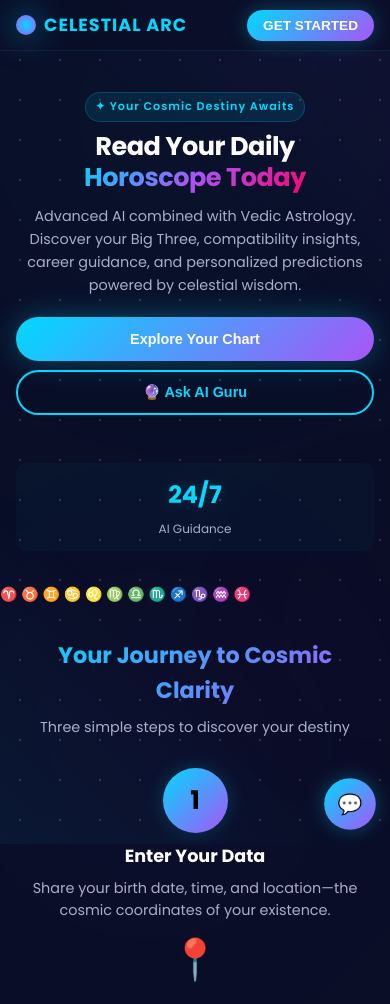
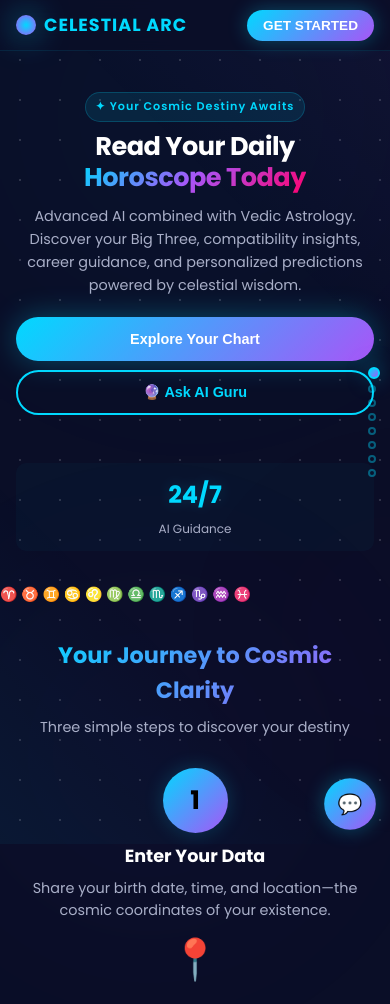
Before and after one commit to Whitedevil87/astrology-app, a Flask app: page / in a window 390 px wide. Shown: the top 1004 px of the page. Run offline with Flask 3, Linux system fonts and the light colour scheme.

Commit message:
feat: transform landing page to premium slide-based scroll experience with fullscreen sections and smooth navigation

```diff
--- a/static/css/landing.css
+++ b/static/css/landing.css
@@ -33,6 +33,28 @@ body {
     color: var(--color-text);
     line-height: 1.6;
     overflow-x: hidden;
+}
+
+/* ============================================
+   SLIDE SCROLL STYLES
+   ============================================ */
+
+.slide-scroll-container {
+    scroll-snap-type: y mandatory;
+    overflow-y: scroll;
+    height: 100vh;
+}
+
+.slide-scroll-container section,
+.slide-scroll-container .zodiac-strip,
+.slide-scroll-container .footer,
+.slide-scroll-container > div[id^="how"],
+.slide-scroll-container > div[id^="features"],
+.slide-scroll-container > div[id^="testimonials"],
+.slide-scroll-container > div[id^="faq"],
+.slide-scroll-container > div[id^="final"] {
+    scroll-snap-align: start;
+    scroll-snap-stop: always;
 }
 
 /* ============================================
@@ -997,6 +1019,46 @@ body {
 }
 
 /* ============================================
+   SLIDE INDICATORS
+   ============================================ */
+
+.slide-indicators {
+    position: fixed;
+    right: 30px;
+    top: 50%;
+    transform: translateY(-50%);
+    z-index: 999;
+    display: flex;
+    flex-direction: column;
+    gap: 12px;
+}
+
+.slide-indicator-dot {
+    width: 12px;
+    height: 12px;
+    border-radius: 50%;
+    border: 2px solid rgba(0, 217, 255, 0.4);
+    background: transparent;
+    cursor: pointer;
+    transition: all 0.3s ease;
+    padding: 0;
+}
+
+.slide-indicator-dot:hover {
+    border-color: var(--color-primary);
+    width: 14px;
+    height: 14px;
+}
+
+.slide-indicator-dot.active {
+    background: linear-gradient(135deg, var(--color-primary), var(--color-secondary));
+    border-color: var(--color-primary);
+    box-shadow: 0 0 20px rgba(0, 217, 255, 0.5);
+    width: 16px;
+    height: 16px;
+}
+
+/* ============================================
    RESPONSIVE DESIGN
    ============================================ */
 
@@ -1012,6 +1074,21 @@ body {
     .cta-nav-btn {
         padding: 0.5rem 1.2rem;
         font-size: 0.9rem;
+    }
+
+    .slide-indicators {
+        right: 15px;
+        gap: 8px;
+    }
+
+    .slide-indicator-dot {
+        width: 10px;
+        height: 10px;
+    }
+
+    .slide-indicator-dot.active {
+        width: 14px;
+        height: 14px;
     }
 
     .hero {
@@ -1245,6 +1322,21 @@ body {
 
     body {
         font-size: 14px;
+    }
+
+    .slide-indicators {
+        right: 10px;
+        gap: 6px;
+    }
+
+    .slide-indicator-dot {
+        width: 8px;
+        height: 8px;
+    }
+
+    .slide-indicator-dot.active {
+        width: 12px;
+        height: 12px;
     }
 
     .navbar {
--- a/templates/landing.html
+++ b/templates/landing.html
@@ -16,7 +16,7 @@
     <link rel="stylesheet" href="{{ url_for('static', filename='css/landing.css') }}">
 </head>
 
-<body>
+<body class="slide-scroll-container">
     <!-- Animated Background -->
     <div class="cosmic-bg">
         <div class="stars"></div>
```
Also changed, not shown: static/js/landing.js (+111 -4 lines).
